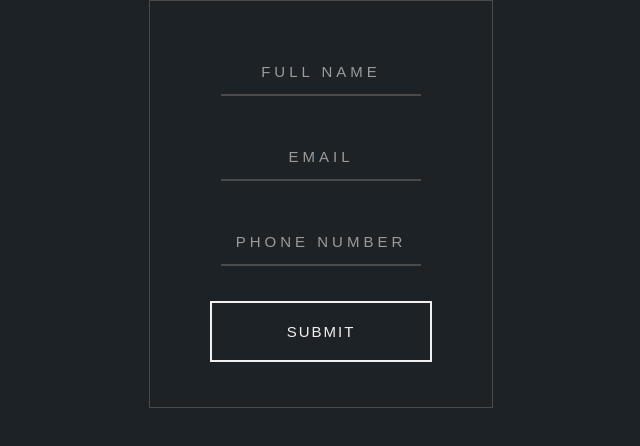
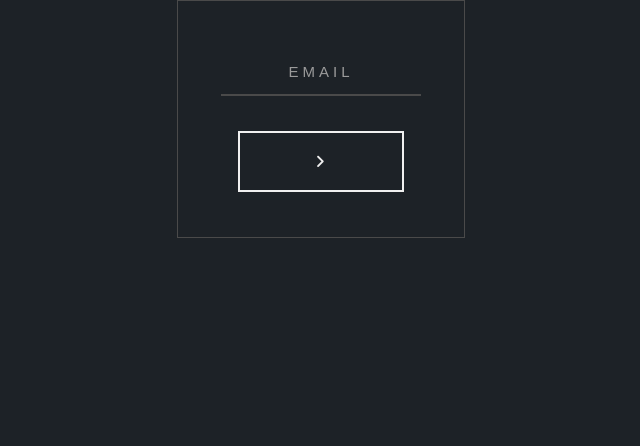
Before and after one commit to Eshaan-B/SIH2022-Frontend, a React (Create React App) app: page /signup in a window 1280 px wide. Shown: the top 446 px of the page, without its empty margins (319-959 px from the left). Built offline with nearby package versions, Linux system fonts and the light colour scheme.

Commit message:
Signup added

```diff
--- a/public/index.html
+++ b/public/index.html
@@ -8,6 +8,13 @@
     <meta
       name="description"
       content="Web site created using create-react-app"
+    />
+    <link
+      rel="stylesheet"
+      href="https://cdnjs.cloudflare.com/ajax/libs/font-awesome/6.1.0/css/all.min.css"
+      integrity="sha512-10/jx2EXwxxWqCLX/hHth/vu2KY3jCF70dCQB8TSgNjbCVAC/8vai53GfMDrO2Emgwccf2pJqxct9ehpzG+MTw=="
+      crossorigin="anonymous"
+      referrerpolicy="no-referrer"
     />
     <link rel="apple-touch-icon" href="%PUBLIC_URL%/logo192.png" />
     <!--
--- a/src/Components/Signup/Signup.js
+++ b/src/Components/Signup/Signup.js
@@ -1,37 +1,94 @@
-import React from "react";
+import React, { useState } from "react";
+import { useEffect } from "react";
 import "./Signup.css";
 
 function Signup() {
+  const [step, setStep] = useState(0);
+  const [email, setEmail] = useState("");
+  const [name, setName] = useState("");
+  const [password, setPass] = useState("");
+
+  // step_counter = 0;
+  function update_step() {
+    console.log(email);
+    console.log(name);
+    console.log(password);
+    next[0].submit();
+    setStep(step + 1);
+    console.log("Step updated");
+  }
   function handleSubmit(e) {
     e.preventDefault();
   }
+  function updateEmail(e) {
+    setEmail(e.target.value);
+  }
+  function updateName(e) {
+    setName(e.target.value);
+  }
+  function updatePassword(e) {
+    setPass(e.target.value);
+  }
+
+  //SEND END AS THE LAST submit parameter
+  const next = [
+    {
+      type: "email",
+      text: "Email",
+      submit: updateEmail,
+    },
+    {
+      type: "text",
+      text: "Full Name",
+      submit: updateName,
+    },
+    {
+      type: "password",
+      text: "Password",
+      submit: updatePassword,
+    },
+  ];
   return (
     <div className="container">
       <section>
         <form onSubmit={handleSubmit}>
-          <label>
-            <input name="name" id="name" type="text" required />
-            <div className="label-text">Full Name</div>
-          </label>
-          <label>
-            <input type="email" name="email" id="email" required />
-            <div className="label-text">Email</div>
-          </label>
-          <label>
-            <input type="tel" name="phone" id="phone" required />
-            <div className="label-text">Phone Number</div>
-          </label>
-          <button
-            type="submit"
-            value="Submit"
-            onClick={(e) => e.preventDefault}
-          >
-            Submit
-          </button>
+          <Card
+            text={next[step]?.text}
+            type={next[step]?.type}
+            click={update_step}
+            submit={next[step]?.submit}
+          />
         </form>
       </section>
     </div>
   );
 }
+export default Signup;
 
-export default Signup;
+function Card({ type, text, click, submit }) {
+  function clear() {
+    const inputEl = document.querySelector("input");
+    inputEl.value = ``;
+  }
+  function nextCard() {
+    click();
+    clear();
+  }
+  return (
+    <div>
+      <label>
+        <input
+          name="name"
+          id="card-input name"
+          type={type}
+          onChange={(e) => submit(e)}
+          required
+        />
+        <div className="label-text">{text}</div>
+      </label>
+      <button onClick={nextCard}>
+        <i className="fa-solid fa-angle-right" />
+      </button>
+    </div>
+  );
+}
```
